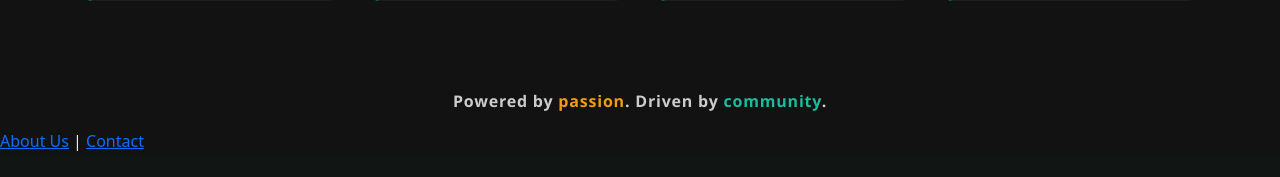
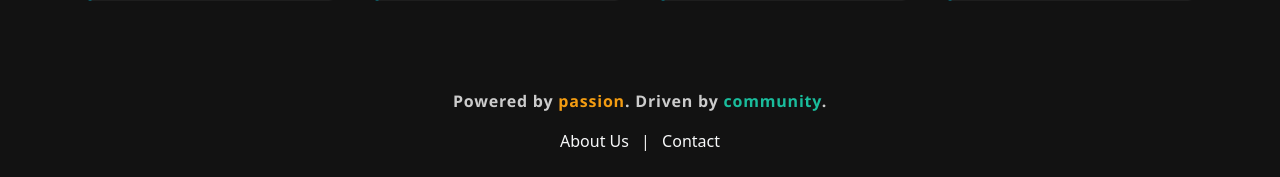
Before and after one commit to xAnoOos/LiteAnime, a Django app: page / in a window 1280 px wide. Shown: the part 1482-1659 px from the top of the page. Before the commit the page ends 1633 px from the top, so only its background shows below. Run offline with Django 5.2, Linux system fonts and the light colour scheme; data that the repository does not hold is empty.

Commit message:
save changes

```diff
--- a/core/templates/home.html
+++ b/core/templates/home.html
@@ -220,7 +220,8 @@
                         <img src="{% static 'default-thread.jpg' %}" class="thread-image img-fluid">
                         {% endif %}
                         <div>
-                            <a href="{% url 'thread_detail' thread.id %}" class="text-white">{{ thread.title }}</a>
+                            <a href="{% url 'thread_detail' thread.id %}" class="text-white text-decoration-none">{{
+                                thread.title }}</a>
                         </div>
                     </li>
                     {% endfor %}
@@ -237,7 +238,8 @@
                         <img src="{% static 'default-thread.jpg' %}" class="thread-image img-fluid">
                         {% endif %}
                         <div>
-                            <a href="{% url 'thread_detail' thread.id %}" class="text-white">{{ thread.title }}</a><br>
+                            <a href="{% url 'thread_detail' thread.id %}" class="text-white text-decoration-none">{{
+                                thread.title }}</a><br>
                             <small class="text-light">{{ thread.created_at|date:"M d, Y" }} | 🖋️
                                 {{ thread.user.username }}</small>
                         </div>
@@ -332,21 +334,19 @@
     </section>
 
     <!-- Footer -->
-    <footer>
+    <footer class="text-center mt-5 mb-4">
         <p
-            style="font-family: 'Segoe UI', Tahoma, Geneva, Verdana, sans-serif; font-weight: 600; letter-spacing: 0.8px; color: #ccc; font-size: 16px; text-align: center;">
+            style="font-family: 'Segoe UI', Tahoma, Geneva, Verdana, sans-serif; font-weight: 600; letter-spacing: 0.8px; color: #ccc; font-size: 16px;">
             Powered by <span style="color: #f39c12;">passion</span>. Driven by <span
                 style="color: #1abc9c;">community</span>.
         </p>
-        <div>
-            <a href="https://discord.com" target="_blank"><i class="bi bi-discord fs-4"></i></a>
-            <a href="https://www.instagram.com" target="_blank"><i class="bi bi-instagram fs-4"></i></a>
-        </div>
         <div class="mt-2">
-            <a href="{% url 'about' %}">About Us</a> |
-            <a href="{% url 'about' %}#contact">Contact</a>
+            <a href="{% url 'about' %}" class="text-decoration-none text-light me-2">About Us</a>
+            |
+            <a href="{% url 'about' %}#contact" class="text-decoration-none text-light ms-2">Contact</a>
         </div>
     </footer>
+
 
 
     <script src="https://cdn.jsdelivr.net/npm/bootstrap@5.3.3/dist/js/bootstrap.bundle.min.js"></script>
```
